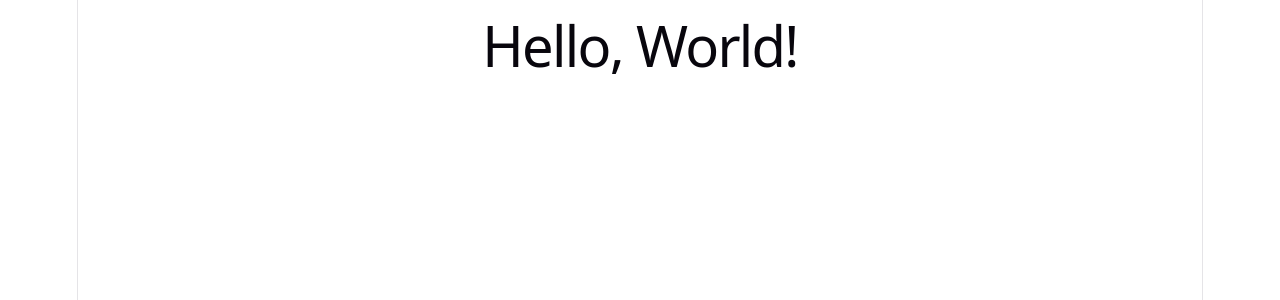
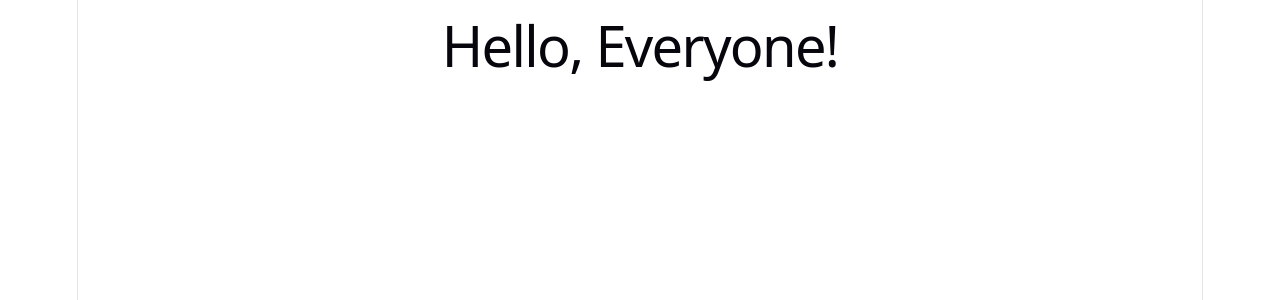
Before and after one commit to umar0101101/RODS, a React (Vite) app in the folder myapp/: page / in a window 1280 px wide. Shown: the top 300 px of the page. Built offline with nearby package versions, Linux system fonts and the light colour scheme.

Commit message:
Second Commit

```diff
--- a/myapp/src/App.tsx
+++ b/myapp/src/App.tsx
@@ -1,7 +1,7 @@
 function App() {
   return (
     <div className="App">
-      <h1>Hello, World!</h1>
+      <h1>Hello, Everyone!</h1>
     </div>
   );
 }
```
